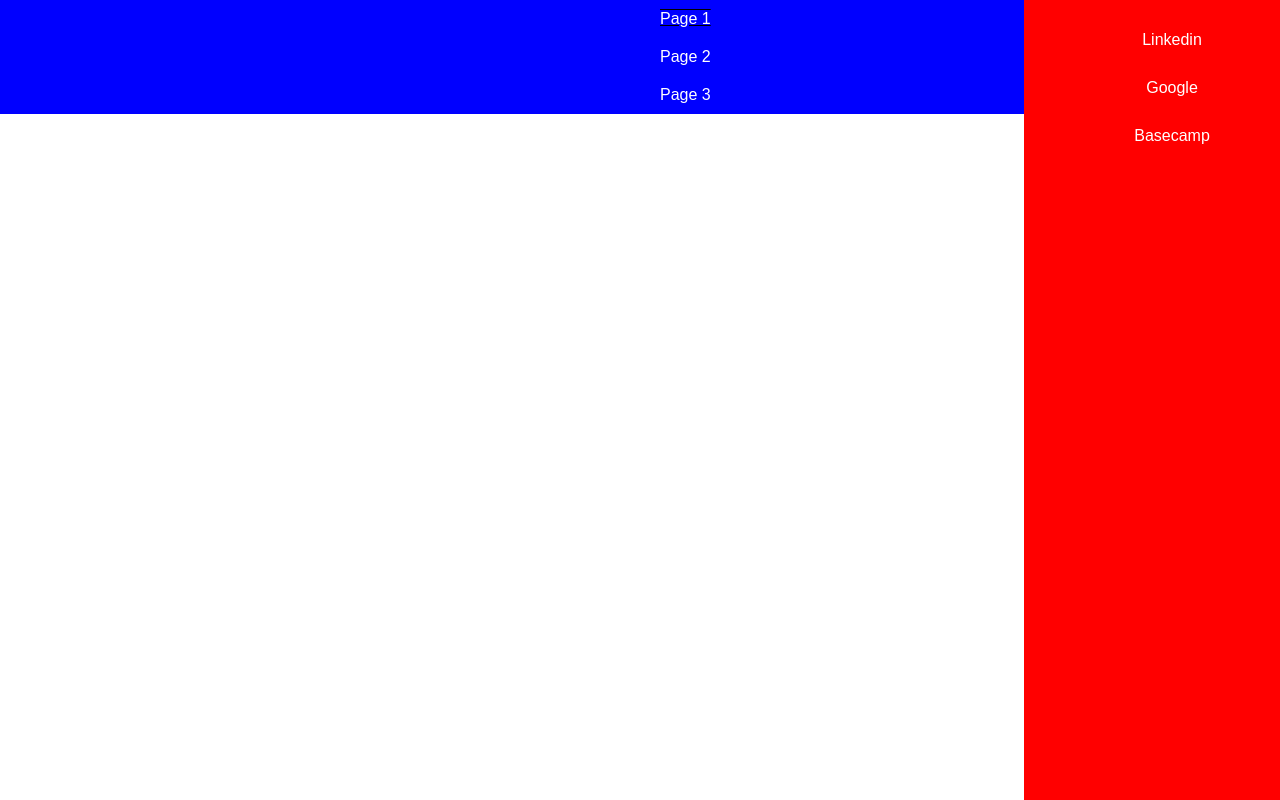
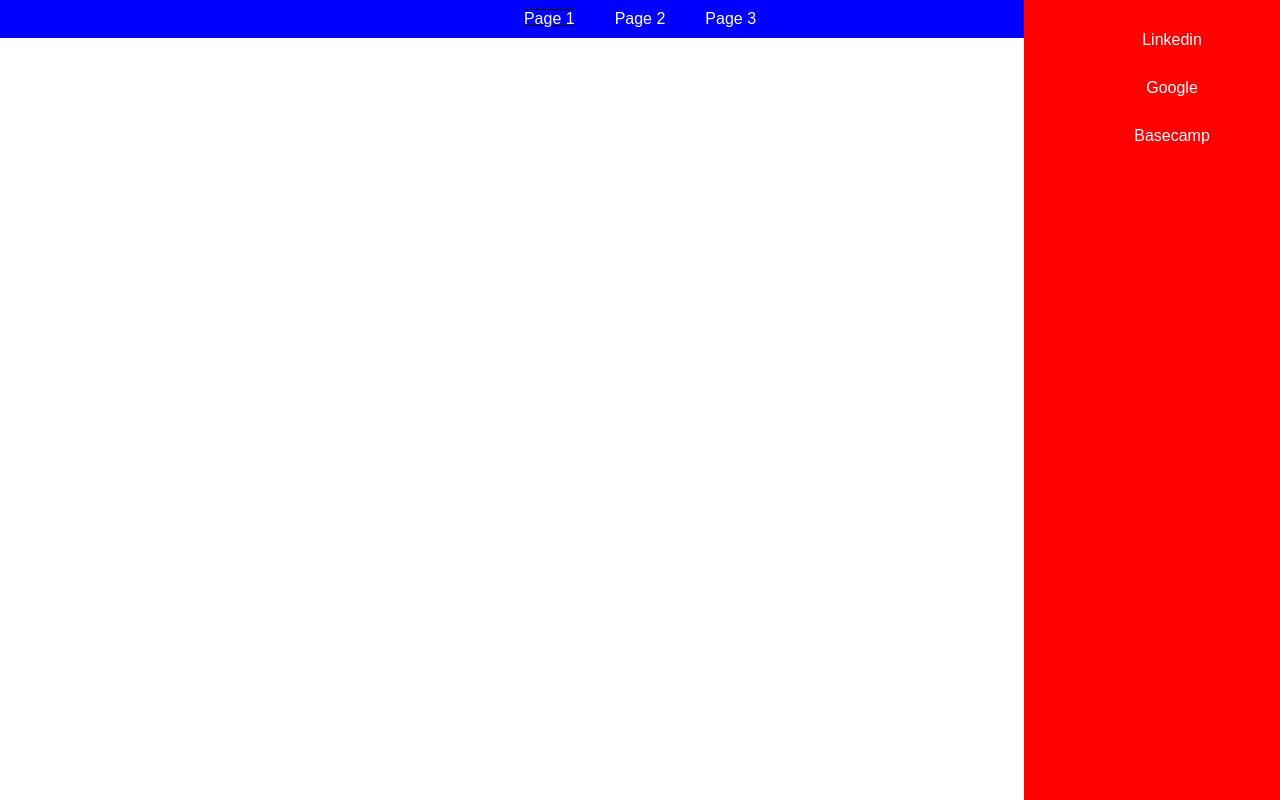
Before and after one commit to ychen304/Lab6, a plain HTML site: page index.html in a window 1280 px wide. Drawn offline with Linux system fonts and the light colour scheme.

Commit message:
Update style.css

```diff
--- a/css/style.css
+++ b/css/style.css
@@ -7,12 +7,7 @@
 	position: relative;
 }
 
-#navbar-container
-{
 
-
-
-}
 
 #main-navbar ul
 {
@@ -25,6 +20,15 @@
     right: 50%;
     display: block;
 }
+
+#main-navbar ul li
+{
+	right: 50%;
+    display: block;
+    position: relative;
+ 	float:left;
+}
+
 
 #main-navbar ul li a
 {
```
